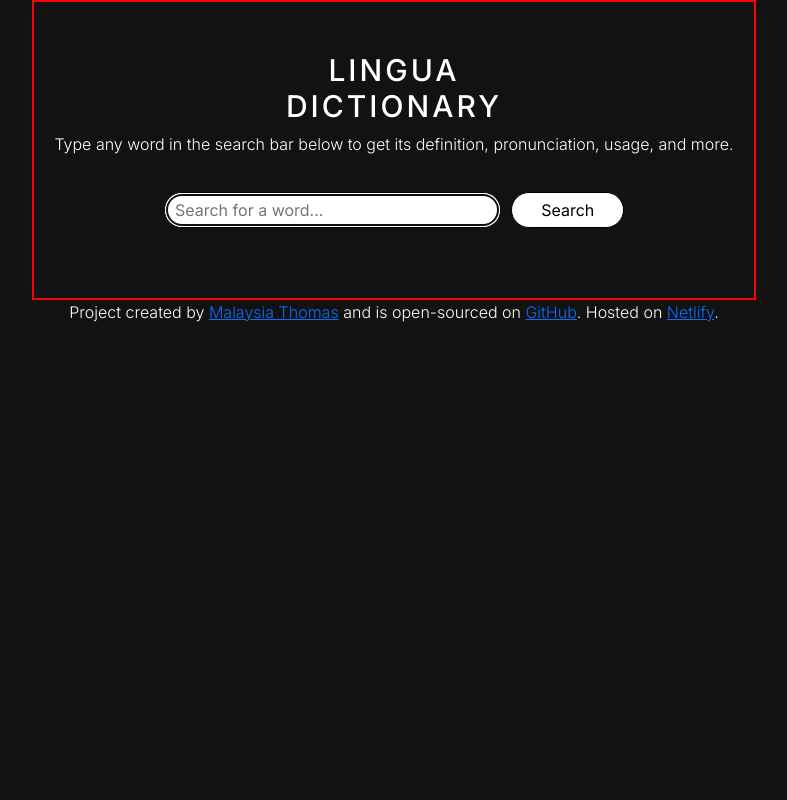
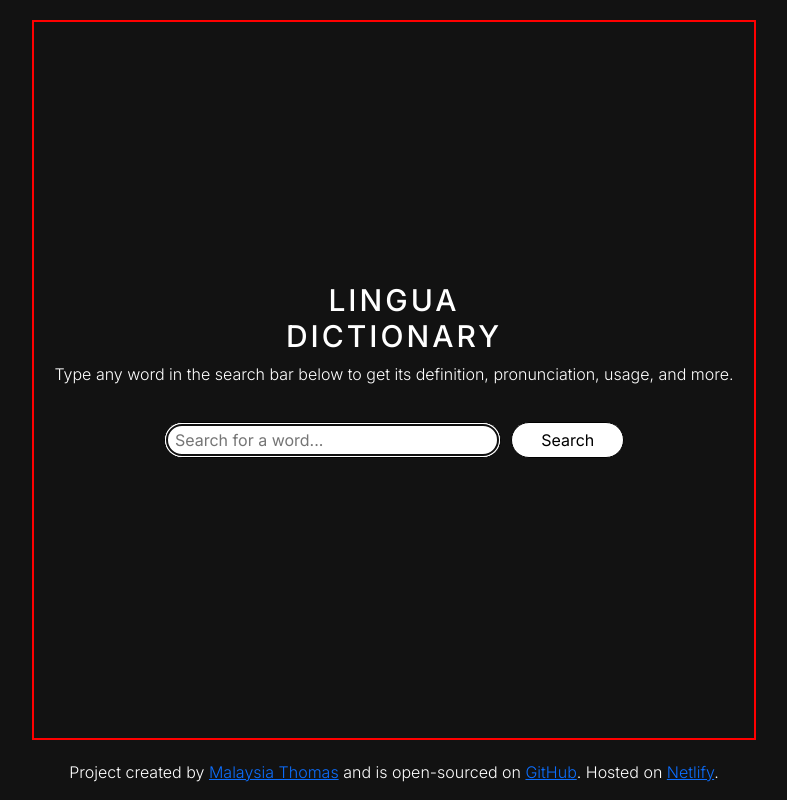
Before and after one commit to MalaysiaThomas/lingua-dictionary-project, a React (Create React App) app: page / in a window 1280 px wide. Shown: the whole page, without its empty margins (246-1033 px from the left). Built offline with nearby package versions, Linux system fonts and the light colour scheme.

Commit message:
full screen page

```diff
--- a/src/Dictionary.css
+++ b/src/Dictionary.css
@@ -6,7 +6,10 @@
     flex-direction: column;
     margin: 0 auto;
     padding: 50px 20px;
-
+    height: 90dvh;
+    display: flex;
+    justify-content: center;
+    margin: 20px 0;
 }
 
 .Dictionary h1 {
```
